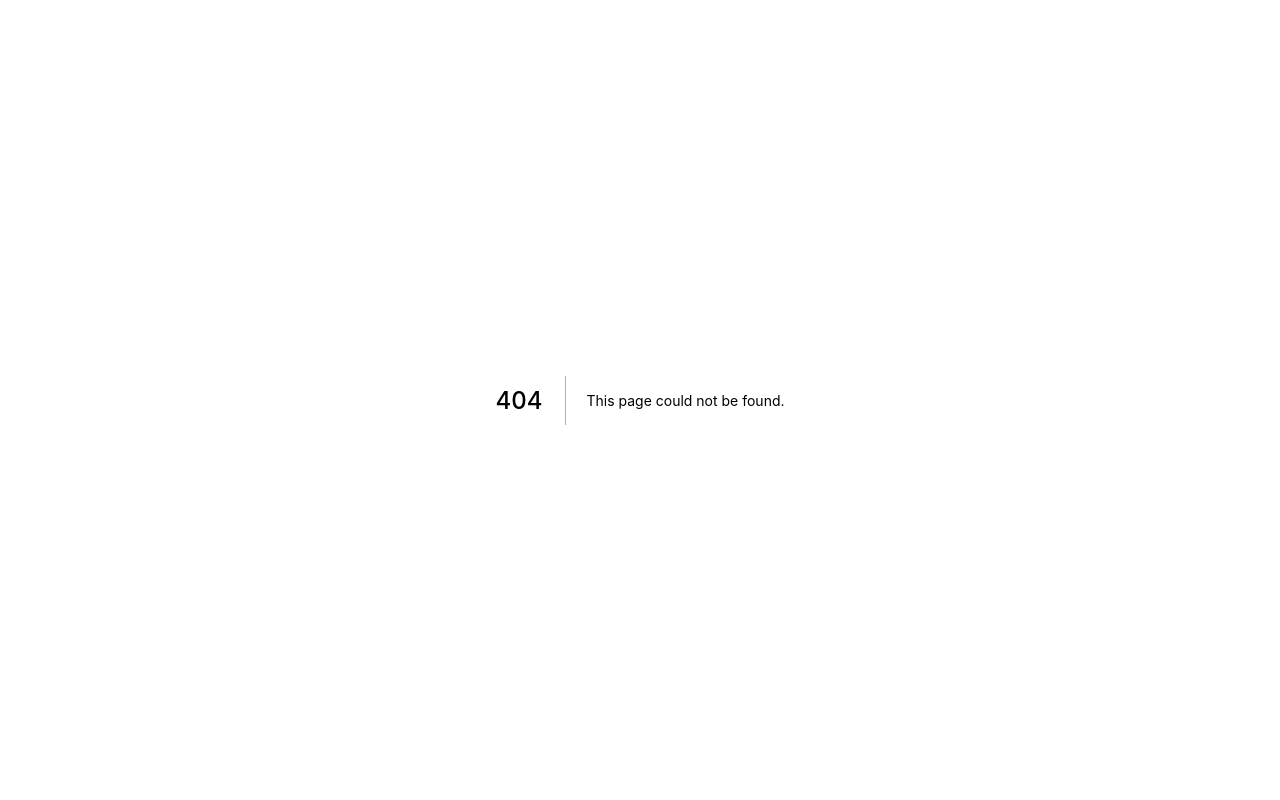
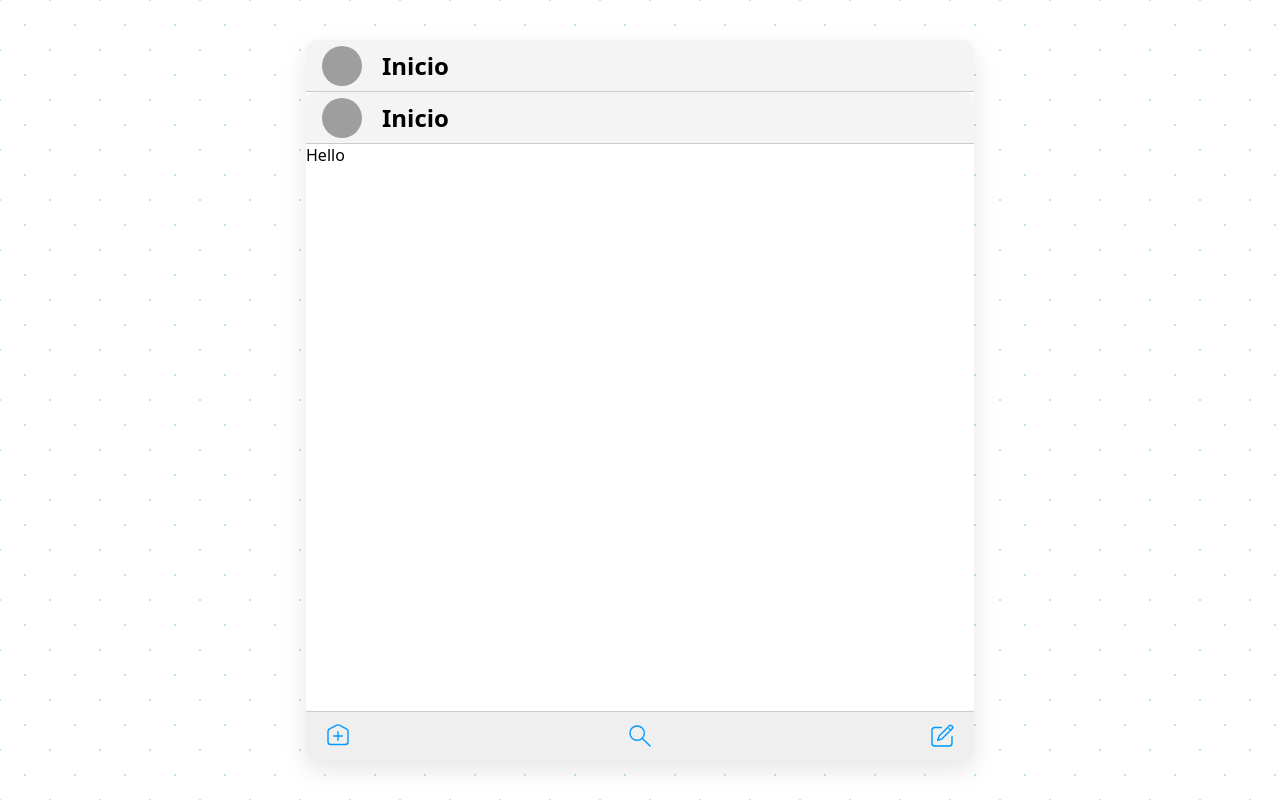
Before and after one commit to ArnoldRestrepo/devter, a Next.js app: page /search in a window 1280 px wide. Before the commit this address had no page. Built offline with nearby package versions, Linux system fonts and the light colour scheme; grey boxes are pictures that could not be loaded.

Commit message:
Create a search page and move layout to _app.js

```diff
--- a/pages/_app.js
+++ b/pages/_app.js
@@ -1,7 +1,14 @@
+import AppLayout from 'components/AppLayout'
 import 'styles/globals.css'
 
 function MyApp({ Component, pageProps }) {
-  return <Component {...pageProps} />
+  return (
+    <section className="Container">
+      <AppLayout>
+        <Component {...pageProps} />
+      </AppLayout>
+    </section>
+  )
 }
 
 export default MyApp
--- /dev/null
+++ b/pages/search/index.js
@@ -0,0 +1,13 @@
+import AppLayout from 'components/AppLayout'
+import Head from 'next/head'
+
+export default function Search() {
+  return (
+    <>
+      <Head>
+        <title>Search - Devter</title>
+      </Head>
+      <AppLayout>Hello</AppLayout>
+    </>
+  )
+}
```
Also changed, not shown: pages/compose/tweet/index.js (+2 -5 lines), pages/home/index.js (+2 -5 lines).
